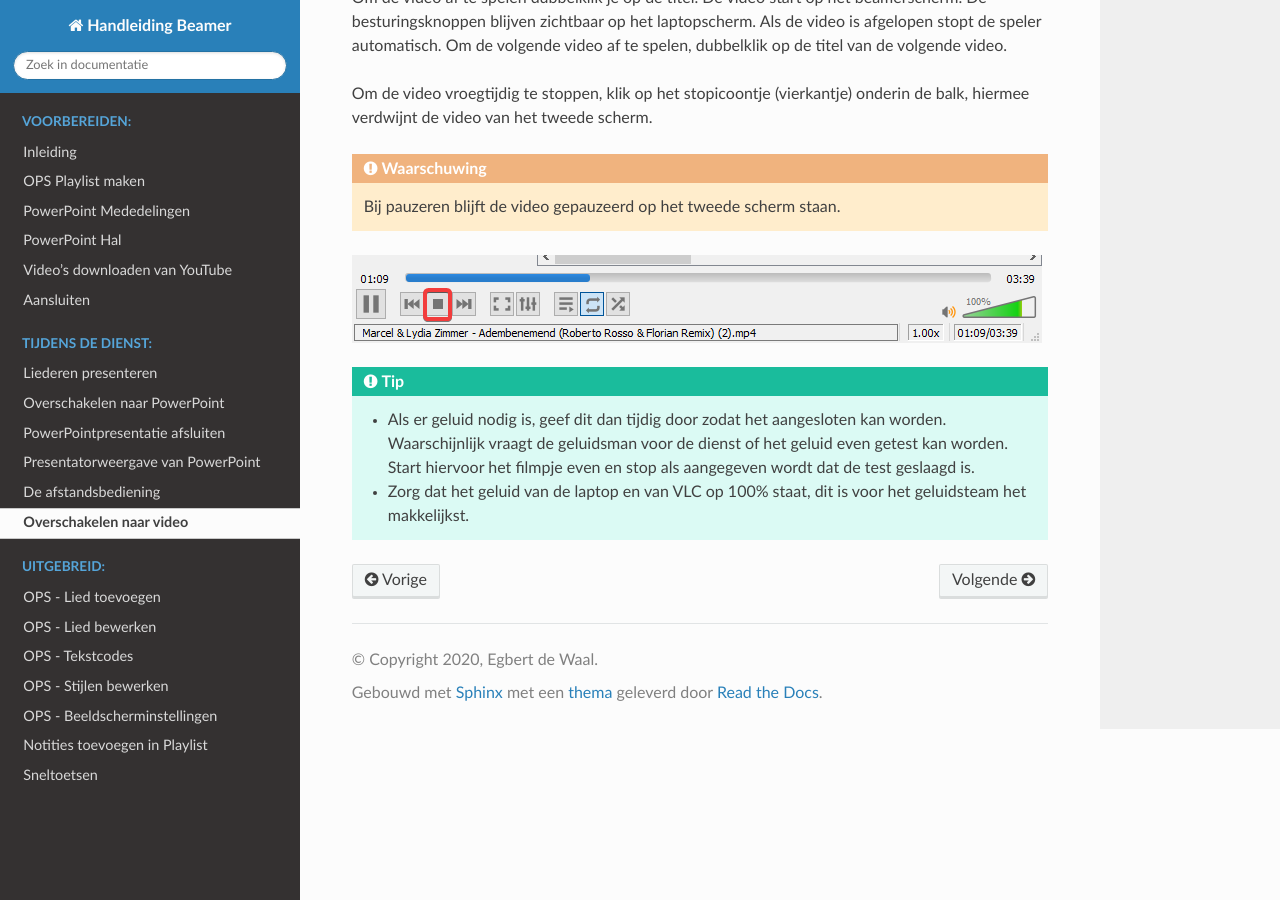
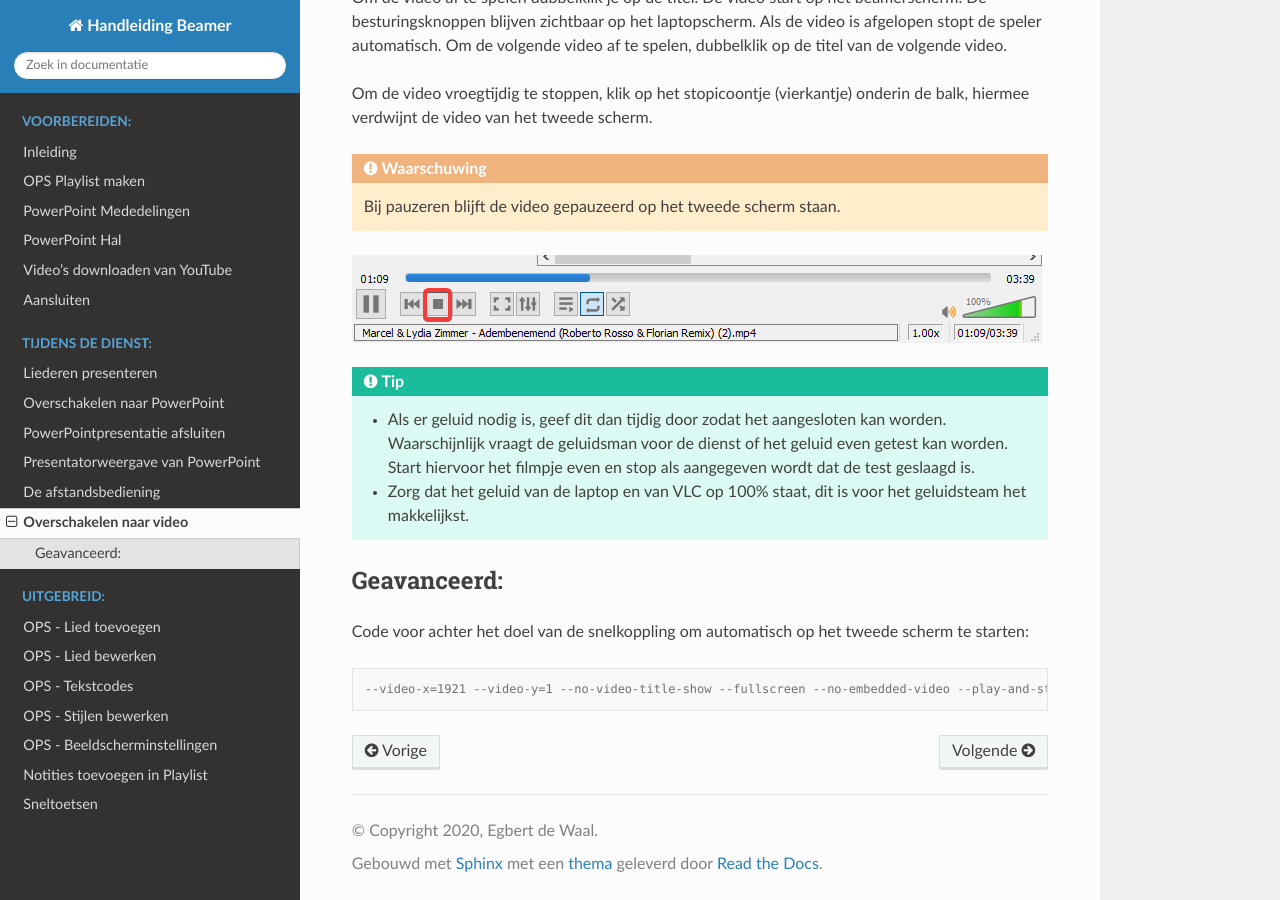
Before and after one commit to edewaal97/docs-beamer-reddingsark-bunschoten, a Sphinx documentation site: the page built from source/tijdens-de-dienst/overschakelen-video.rst, in a window 1280 px wide and 900 px high, scrolled down 1121 px. Built offline with Sphinx 7.4.7 and the Read the Docs theme 2.0.0, drawn with Linux system fonts in a browser that asks for light colours.

Commit message:
Toevoeging aan pagina 'overschakelen naar video', vlc snelkoppelingdoel script

```diff
--- a/source/tijdens-de-dienst/overschakelen-video.rst
+++ b/source/tijdens-de-dienst/overschakelen-video.rst
@@ -26,3 +26,12 @@ Om de video vroegtijdig te stoppen, klik op het stopicoontje (vierkantje) onderi
 .. TIP::
   - Als er geluid nodig is, geef dit dan tijdig door zodat het aangesloten kan worden. Waarschijnlijk vraagt de geluidsman voor de dienst of het geluid even getest kan worden. Start hiervoor het filmpje even en stop als aangegeven wordt dat de test geslaagd is.
   - Zorg dat het geluid van de laptop en van VLC op 100% staat, dit is voor het geluidsteam het makkelijkst.
+
+Geavanceerd:
+------------
+
+Code voor achter het doel van de snelkoppling om automatisch op het tweede scherm te starten:
+
+.. code-block:: console
+
+   --video-x=1921 --video-y=1 --no-video-title-show --fullscreen --no-embedded-video --play-and-stop --width=1280 --height=720 --no-mouse-events --no-qt-fs-controller --no-osd --key-leave-fullscreen=
```
